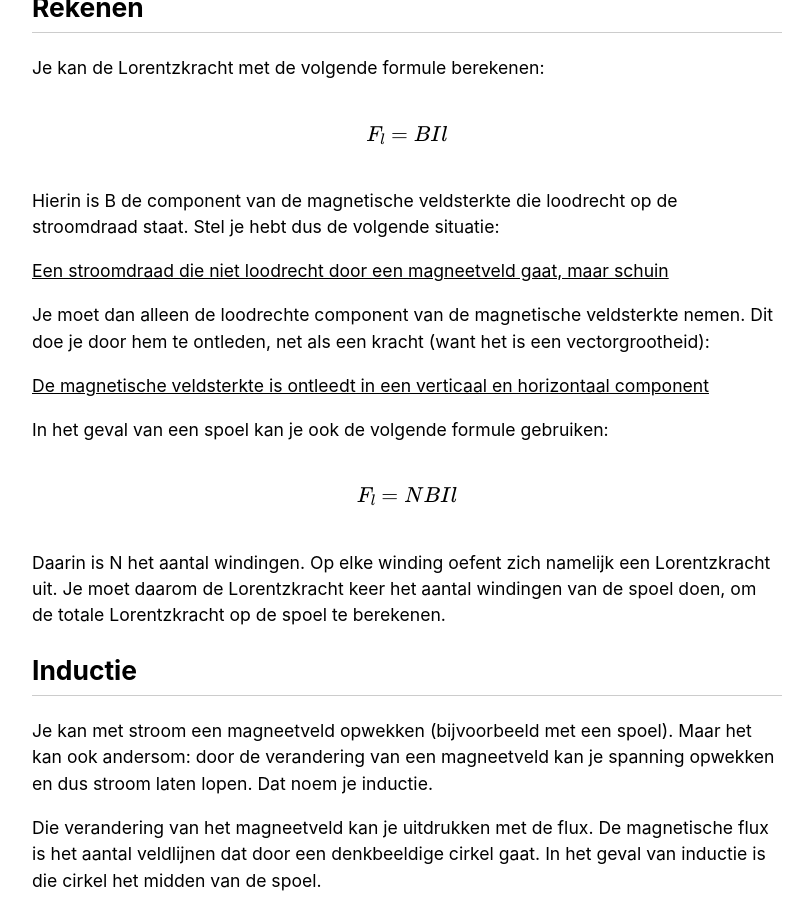
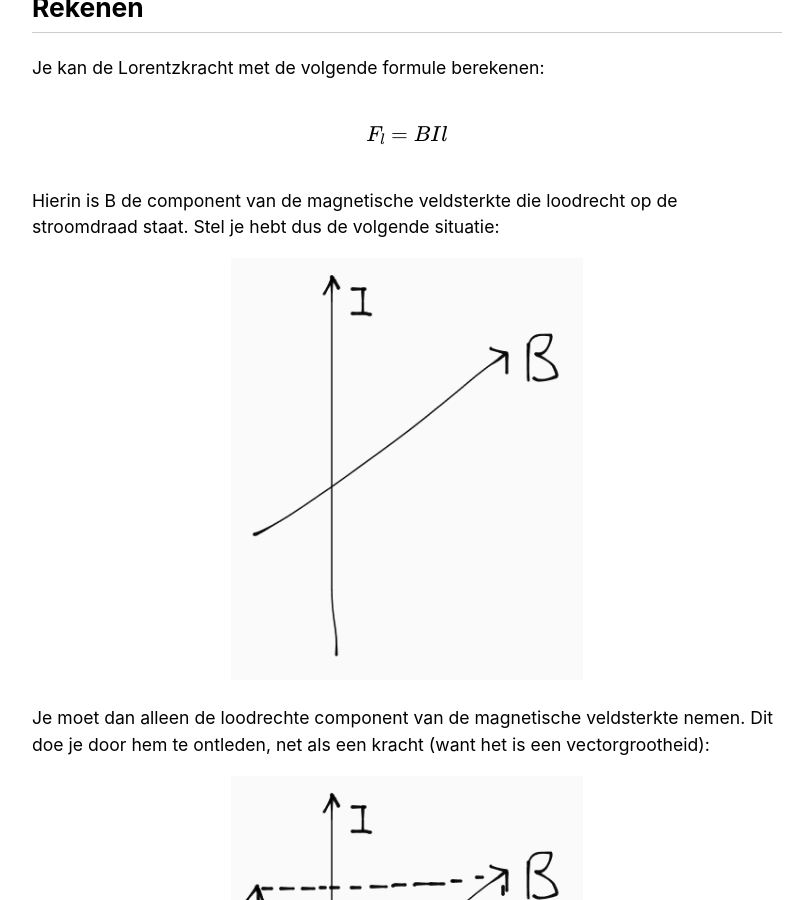
Before and after one commit to RobinBoers/school.geheimesite.nl, a Jekyll site: the page built from 5VWO/TW4/Natuurkunde.md, in a window 1280 px wide and 900 px high, scrolled down 6036 px. Shown: the whole window, without its empty margins (233-1037 px from the left). Built offline with Jekyll 4.4.1, drawn with Linux system fonts in a browser that asks for light colours; our own code applies the rules of GitHub Pages for plain Markdown files.

Commit message:
Fix links -> images

```diff
--- a/5VWO/TW4/Natuurkunde.md
+++ b/5VWO/TW4/Natuurkunde.md
@@ -112,11 +112,11 @@ Je kan de Lorentzkracht met de volgende formule berekenen:
 
 Hierin is B de component van de magnetische veldsterkte die loodrecht op de stroomdraad staat. Stel je hebt dus de volgende situatie:
 
-[Een stroomdraad die niet loodrecht door een magneetveld gaat, maar schuin](magneetveld-schuin.png)
+![Een stroomdraad die niet loodrecht door een magneetveld gaat, maar schuin](magneetveld-schuin.png)
 
 Je moet dan alleen de loodrechte component van de magnetische veldsterkte nemen. Dit doe je door hem te ontleden, net als een kracht (want het is een vectorgrootheid):
 
-[De magnetische veldsterkte is ontleedt in een verticaal en horizontaal component](magneetveld-ontleed.png)
+![De magnetische veldsterkte is ontleedt in een verticaal en horizontaal component](magneetveld-ontleed.png)
 
 In het geval van een spoel kan je ook de volgende formule gebruiken:
 
```
